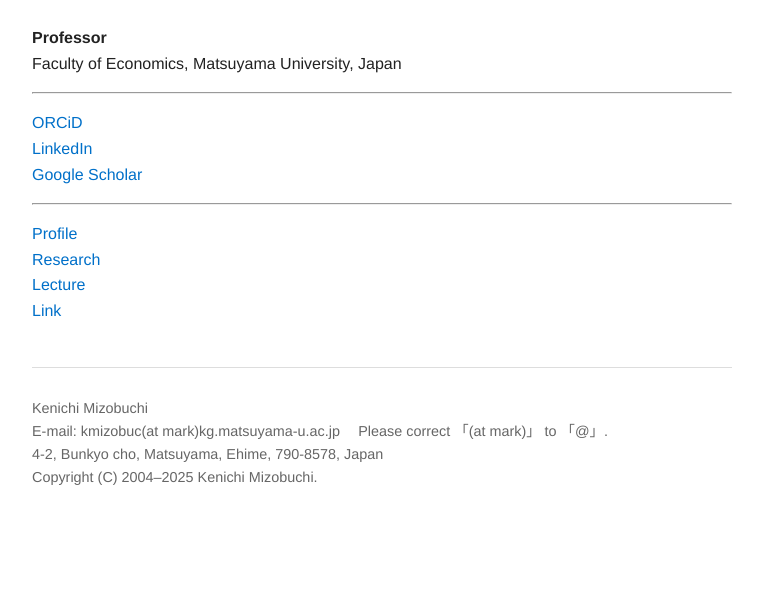
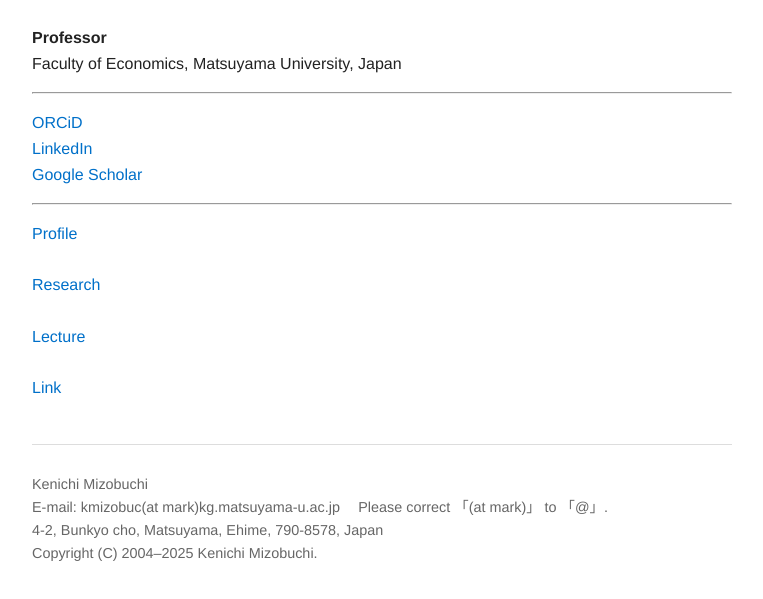
Before and after one commit to kenmizobuchi/kenmizobuchi.github.io, a plain HTML site: page index.html in a window 1280 px wide. Shown: the part 117-716 px from the top of the page, without its empty margins (258-1021 px from the left). Drawn offline with Linux system fonts and the light colour scheme.

Commit message:
Update index.html

```diff
--- a/index.html
+++ b/index.html
@@ -59,13 +59,13 @@
   <hr>
 
   <p>
-    <a href="#">Profile</a><br>
+    <a href="#">Profile</a><br><br>
 
-    <a href="#">Research</a><br>
+    <a href="#">Research</a><br><br>
 
-    <a href="#">Lecture</a><br>
+    <a href="#">Lecture</a><br><br>
 
-    <a href="#">Link</a>
+    <a href="#">Link</a><br>
   </p>
 
   <footer>
```
